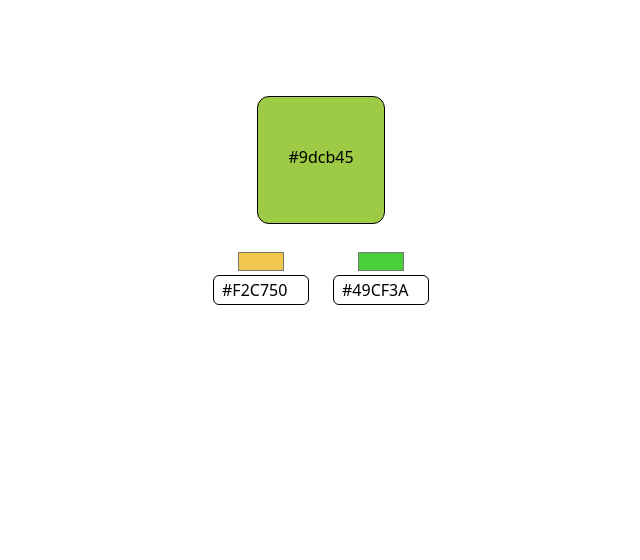
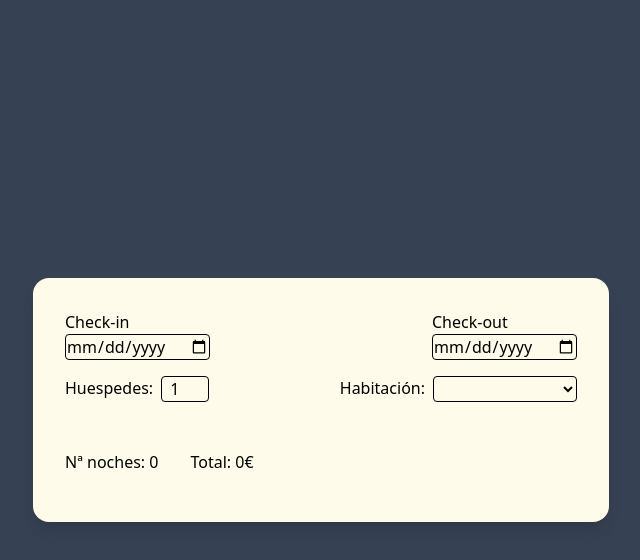
Before and after one commit to torruuu/vue-test, a Vue app: page / in a window 1280 px wide. Shown: the top 560 px of the page, without its empty margins (319-959 px from the left). Built offline with nearby package versions, Linux system fonts and the light colour scheme.

Commit message:
chore: ej_hotel

```diff
--- a/src/App.vue
+++ b/src/App.vue
@@ -1,11 +1,11 @@
 <script setup>
-import PadreView from './components/Laura/Ej_color/PadreView.vue';
+import PadreViewHotel from './components/Laura/Hotel_Form/PadreViewHotel.vue';
 
 </script>
 
 <template>
 
-  <PadreView />
+  <PadreViewHotel />
 
 
 </template>
--- a/src/components/BoxGrid.vue
+++ /dev/null
@@ -1,50 +0,0 @@
-<script setup>
-import BoxCard from './BoxCard.vue';
-const cartas = [
-  {title:"Coche", color:"blue", id: 1},
-  {title:"Camion", color:"cyan", id: 2},
-  {title:"Avion", color:"cyan", id: 3},
-  {title:"Tren", color:"cyan", id: 4},
-  {title:"Moto", color:"cyan", id: 5},
-  {title:"Barco", color:"cyan", id: 6}
-]
-
-const letras = ['a', 'b', 'c']
-
-// const items = []
-
-for(let i = 0; i<cartas.length; i++){
-  console.log(cartas[i].title);
-}
-
-for (let i in cartas) {
-  console.log(cartas[i].title);
-}
-
-for (let letra of letras) {
-  console.log(letra)
-}
-
-cartas.map((value) => {
-  console.log(value.title)
-})
-
-</script>
-<template>
-  <div class="flex gap-2">
-  <BoxCard
-    v-for="carta in cartas"
-    :key="carta.id"
-    :title="`Vehiculo - ${carta.title}`"
-    :color="carta.color"
-  />
-</div>
-
-  <!-- <template v-for="carta in cartas" :key="carta.id">
-    <BoxCard
-    :title="carta.title"
-    :color="carta.color"/>
-  </template> -->
-
-
-</template>
--- /dev/null
+++ b/src/components/Ejercicios_varios/BoxGrid.vue
@@ -0,0 +1,45 @@
+<script setup>
+import BoxCard from './Ejercicios_varios/BoxCard.vue';
+const cartas = [
+  { title: "Coche", color: "blue", id: 1 },
+  { title: "Camion", color: "cyan", id: 2 },
+  { title: "Avion", color: "cyan", id: 3 },
+  { title: "Tren", color: "cyan", id: 4 },
+  { title: "Moto", color: "cyan", id: 5 },
+  { title: "Barco", color: "cyan", id: 6 }
+]
+
+const letras = ['a', 'b', 'c']
+
+// const items = []
+
+for (let i = 0; i < cartas.length; i++) {
+  console.log(cartas[i].title);
+}
+
+for (let i in cartas) {
+  console.log(cartas[i].title);
+}
+
+for (let letra of letras) {
+  console.log(letra)
+}
+
+cartas.map((value) => {
+  console.log(value.title)
+})
+
+</script>
+<template>
+  <div class="flex gap-2">
+    <BoxCard v-for="carta in cartas" :key="carta.id" :title="`Vehiculo - ${carta.title}`" :color="carta.color" />
+  </div>
+
+  <!-- <template v-for="carta in cartas" :key="carta.id">
+    <BoxCard
+    :title="carta.title"
+    :color="carta.color"/>
+  </template> -->
+
+
+</template>
--- /dev/null
+++ b/src/components/Laura/Hotel_Form/BookingForm.vue
@@ -0,0 +1,88 @@
+<script setup>
+import { ref, computed } from 'vue';
+
+//Declaración de variables reactivas
+const fecha_entrada = ref('');
+const fecha_salida = ref('');
+const huespedes = ref(1);
+const habitacion = ref('');
+
+// Funcion para calcular numero_noches
+const numeroNoches = computed(() => {
+    if (!fecha_entrada.value || !fecha_salida.value) return 0
+    const entrada = new Date(fecha_entrada.value)
+    const salida = new Date(fecha_salida.value)
+    const diferencia = salida - entrada
+    return diferencia / (1000 * 60 * 60 * 24)
+});
+
+// Funcion para calcular el importe total
+const precioTotal = computed(() => {
+    if (!habitacion.value) return 0
+    const calculo = habitacion.value * huespedes.value * numeroNoches.value;
+    return calculo;
+});
+
+// VALIDACIONES
+// Validacion fecha salida
+const errorFecha = computed(() => {
+    if (fecha_salida.value && fecha_entrada.value && fecha_salida.value <= fecha_entrada.value) {
+        return 'La fecha de salida debe ser posterior a la fecha de entrada'
+    }
+    return null
+});
+
+//Validacion limitacion de huespedes de 1 a 4
+const errorHuespedes = computed(() => {
+    if (huespedes.value > 4 || huespedes.value < 1) {
+        return 'Mínimo 1 huesped, y máximo 4.'
+    }
+    return null
+})
+
+
+</script>
+
+<template>
+    <div class="min-h-screen flex justify-center items-center bg-gray-700">
+        <div class="bg-amber-50 rounded-2xl shadow-lg w-full max-w-xl p-8">
+            <form>
+                <div class="flex justify-between">
+                    <div class="flex flex-col">
+                        <label for="fecha_entrada">Check-in</label>
+                        <input v-model="fecha_entrada" name="fecha_entrada" id="fecha_entrada" type="date"
+                            class="border rounded-sm">
+                    </div>
+                    <div class="flex flex-col">
+                        <label for="fecha_salida">Check-out</label>
+                        <input v-model="fecha_salida" name="fecha_salida" id="fecha_salida" type="date"
+                            class="border rounded-sm">
+                    </div>
+                </div>
+                <div class="flex justify-between mt-4">
+                    <div class="flex gap-2">
+                        <label for="huespedes">Huespedes:</label>
+                        <input v-model.number="huespedes" name="huespedes" id="huespedes" type="number"
+                            class="w-12 border rounded-sm pl-2">
+                    </div>
+                    <div class="flex gap-2">
+                        <label for="habitacion">Habitación:</label>
+                        <select v-model="habitacion" name="habitacion" id="habitacion" class="w-36 border rounded-sm">
+                            <option value="100">Estandar (100€)</option>
+                            <option value="180">Deluxe (180€)</option>
+                            <option value="250">Suite (250€)</option>
+                        </select>
+                    </div>
+                </div>
+            </form>
+            <div class="flex gap-8 mt-12">
+                <span>Nª noches: {{ numeroNoches }}</span>
+                <span>Total: {{ precioTotal }}€</span>
+            </div>
+            <div class="mt-4 space-y-1">
+                <div v-if="errorFecha" class="text-red-600 text-sm">{{ errorFecha }}</div>
+                <div v-if="errorHuespedes" class="text-red-600 text-sm">{{ errorHuespedes }}</div>
+            </div>
+        </div>
+    </div>
+</template>
--- /dev/null
+++ b/src/components/Laura/Hotel_Form/PadreViewHotel.vue
@@ -0,0 +1,11 @@
+<script setup>
+import BookingForm from './BookingForm.vue';
+
+
+</script>
+
+<template>
+    <div>
+        <BookingForm />
+    </div>
+</template>
```
Also changed, not shown: src/components/Ejercicios_varios/BoxCard.vue (renamed from src/components/BoxCard.vue), src/components/Ejercicios_varios/ButtonCounter.vue (renamed from src/components/ButtonCounter.vue), src/components/Ejercicios_varios/InputValidator.vue (renamed from src/components/InputValidator.vue), src/components/Ejercicios_varios/MainHeader.vue (renamed from src/components/MainHeader.vue).
